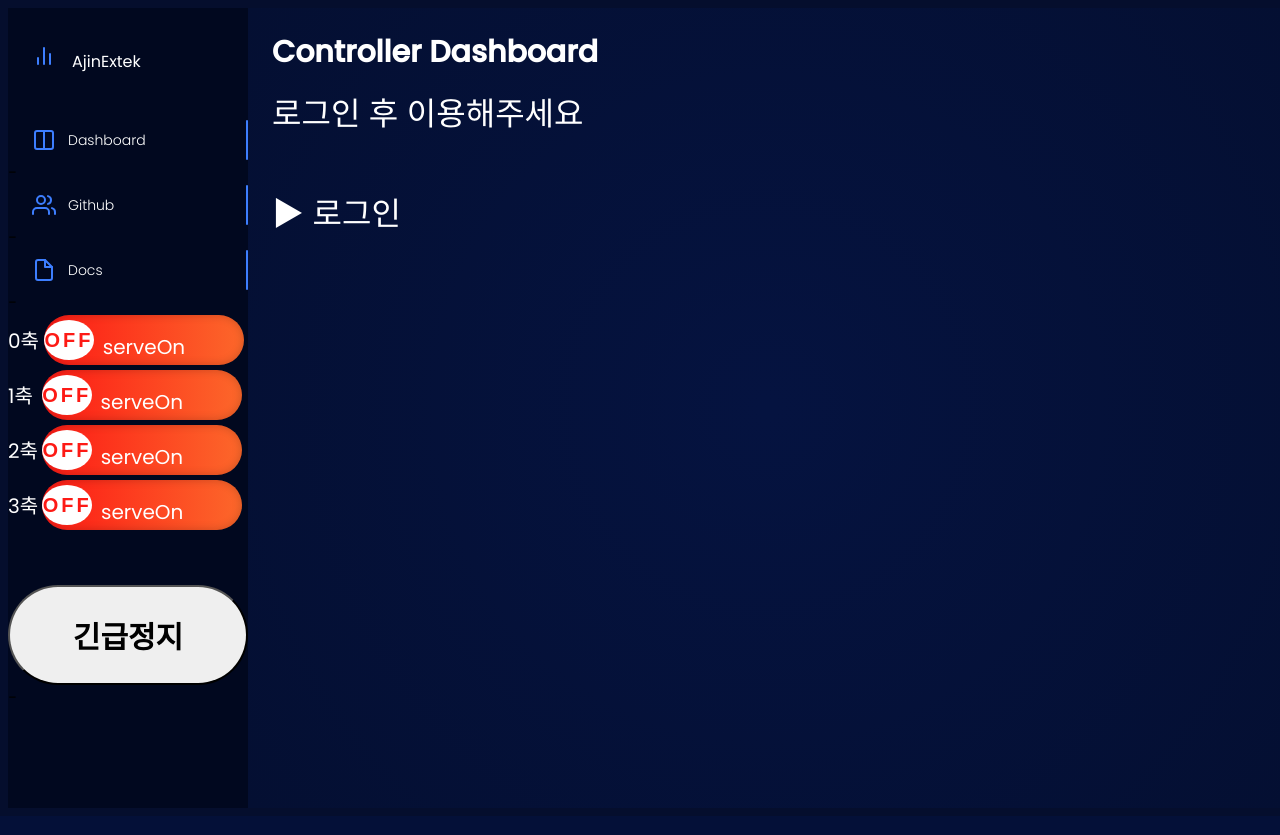
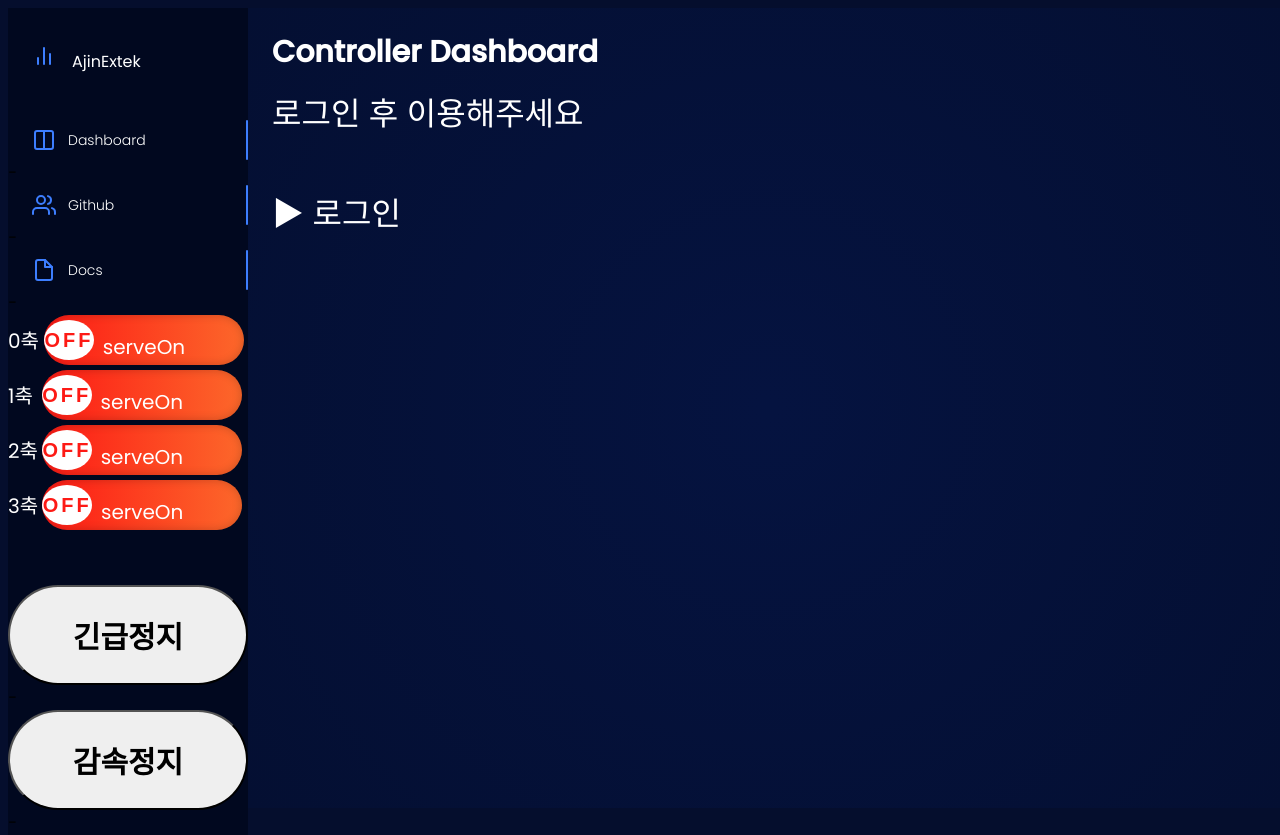
Before and after one commit to DeveloperYun/2022winter_intern, a Django app: page /control/ in a window 1280 px wide. Before the commit the page ends 808 px from the top, so only its background shows below. Run offline with Django 4.2, Linux system fonts and the light colour scheme; parts of the project's set-up code (start-up, migrations or seed data) failed here and were passed over; some libraries are stand-ins or nearby versions.

Commit message:
감속정지 추가

```diff
--- a/control/urls.py
+++ b/control/urls.py
@@ -12,6 +12,7 @@ urlpatterns = [
     path('AxmMoveStartPos/', views.AxmMoveStartPos, name='AxmMoveStartPos'),
     path('AxmMoveVel/', views.AxmMoveVel, name='AxmMoveVel'),
     path('HomeSearchMove/', views.HomeSearchMove, name='HomeSearchMove'),
+    path('AxmMoveEStop/', views.AxmMoveEStop, name='AxmMoveEStop'),
     path('AxmMoveSStop/', views.AxmMoveSStop, name='AxmMoveSStop'),
     path('AxmMoveStartMultiPos/', views.AxmMoveStartMultiPos, name='AxmMoveStartMultiPos'),
     path('signal_servo_on/', views.signal_servo_on, name='signal_servo_on'),
--- a/control/views.py
+++ b/control/views.py
@@ -195,7 +195,7 @@ def close_lib():
     else:
         print("라이브러리가 종료되지 않음 : ",AxlClose())
 
-#######FIXME:#######################  모션 구동의 용어 해설  #################################
+##############################  모션 구동의 용어 해설  #################################
 
 # 이건 low 혹은 high를 serve on 으로 받아들이겠다를 셋팅하는 함수이다.
 def signal_servo_on(request):
@@ -796,7 +796,7 @@ def AxmMoveVel(request): # 속도구동(조그구동) (완성)
 
     return render(request, 'control/ready_to_control.html', {'users':users})
 
-def AxmMoveSStop(request): # 속도구동 중지 함수 (완성)
+def AxmMoveEStop(request): # 속도구동 중지 함수 (완성)
     users = User.objects.all()
     AxmStatusReadInMotion = loaddll['AxmStatusReadInMotion']
     upStatus = c_long()
@@ -814,7 +814,26 @@ def AxmMoveSStop(request): # 속도구동 중지 함수 (완성)
 
     return render(request, 'control/ready_to_control.html',{'users':users})
 
-####TODO:############################# (input)테스트해볼 다축구동 함수 ###############################
+#TODO: 속도구동 감속 정지 함수
+def AxmMoveSStop(request):
+    users = User.objects.all()
+    AxmStatusReadInMotion = loaddll['AxmStatusReadInMotion']
+    upStatus = c_long()
+
+    for i in range(8): #최대 8축이라 가정 (0~7번축 차례로 scan)
+        axis = isInvalidAxis(i) # 제어 가능한 축 번호 반환(int)
+
+        AxmMoveSStop = loaddll['AxmMoveSStop']
+        res = AxmStatusReadInMotion(axis, pointer(upStatus)) # 모션 구동 상태 파악
+
+        if upStatus.value == 1: #만약 모션이 구동중이라면
+            res2 = AxmMoveSStop(axis)
+        else:
+            pass
+
+    return render(request, 'control/ready_to_control.html',{'users':users})
+
+################################# (input)테스트해볼 다축구동 함수 ###############################
 
 multiaxis=[]
 def AxmMoveStartMultiPos(request):
@@ -946,7 +965,7 @@ class GraphConsumer(WebsocketConsumer):
         dVelocity4 = c_double()
 
         # 다축 구동
-        #TODO: 축 별 속도를 html로 보내서 각각 보여준다.
+        # 축 별 속도를 html로 보내서 각각 보여준다.
         if len(multiaxis) >= 2:
             # multiaxis 각각의 축에 대한 구동상태 파악
             while True:
@@ -957,7 +976,7 @@ class GraphConsumer(WebsocketConsumer):
                     AxmStatusReadInMotion(multiaxis[0], pointer(upStatus))  # 0번 축 모션 구동 상태 파악
                     AxmStatusReadInMotion(multiaxis[1], pointer(upStatus2)) # 1번 축 모션 구동 상태 파악
 
-                    #TODO: veldata, veldata2를 그냥 html로 보내주면 되지않나?
+                    # veldata, veldata2를 그냥 html로 보내주면 되지않나?
                     if upStatus.value == 1 or upStatus2.value == 1:
                         col = AxmStatusReadVel(multiaxis[0], pointer(dVelocity))
                         col2 = AxmStatusReadVel(multiaxis[1], pointer(dVelocity2))
--- a/templates/control/ready_to_control.html
+++ b/templates/control/ready_to_control.html
@@ -108,6 +108,7 @@
                     </li>
 
                     <!--TODO: serve on/off -->
+                    <div>
                         <div style="display: flex; align-items: center; margin-bottom: 5px; ">
                             <label style="color: white; display: inline-block; font-size: 20px; margin-right: 5px;">0축 </label>
                             <form style="display: inline-block; height: 50px; line-height: 50px;" action="{% url 'control:signal_servo_on' %}" method="POST">
@@ -147,13 +148,26 @@
                                 <input type="hidden" name="value3" value="3">
                             </form>
                         </div>
+                    </div>
                     <br/><br/>
 
+                    <li class="nav-list-item active">
+                        <form action="{% url 'control:AxmMoveEStop' %}" method="POST">
+                            {% csrf_token %}
+                            <div class="text-white" style="display:inline;">
+                                <input type="submit" name="stop" id="stop" value="긴급정지"
+                                       style="font-weight:bold ;
+                                            font-size:30px; width:240px;
+                                            height:100px;
+                                            border-radius:70px"/>
+                            </div>
+                        </form>
+                    </li>
                     <li class="nav-list-item active">
                         <form action="{% url 'control:AxmMoveSStop' %}" method="POST">
                             {% csrf_token %}
                             <div class="text-white" style="display:inline;">
-                                <input type="submit" name="stop" id="stop" value="긴급정지"
+                                <input type="submit" name="stop" id="stop" value="감속정지"
                                        style="font-weight:bold ;
                                             font-size:30px; width:240px;
                                             height:100px;
@@ -210,7 +224,7 @@
                                 </div>
 
                                 <button class="accordion">
-                                    <span>AxmMovePos</span>
+                                    <span>AxmMovePos (테스트용)</span>
                                 </button>
                                 <div class="panel">
                                     <form id="AxmMovePos" action="{% url 'control:AxmMovePos' %}" method="POST">
```
Lines whose indentation alone changed are shown as unchanged.
